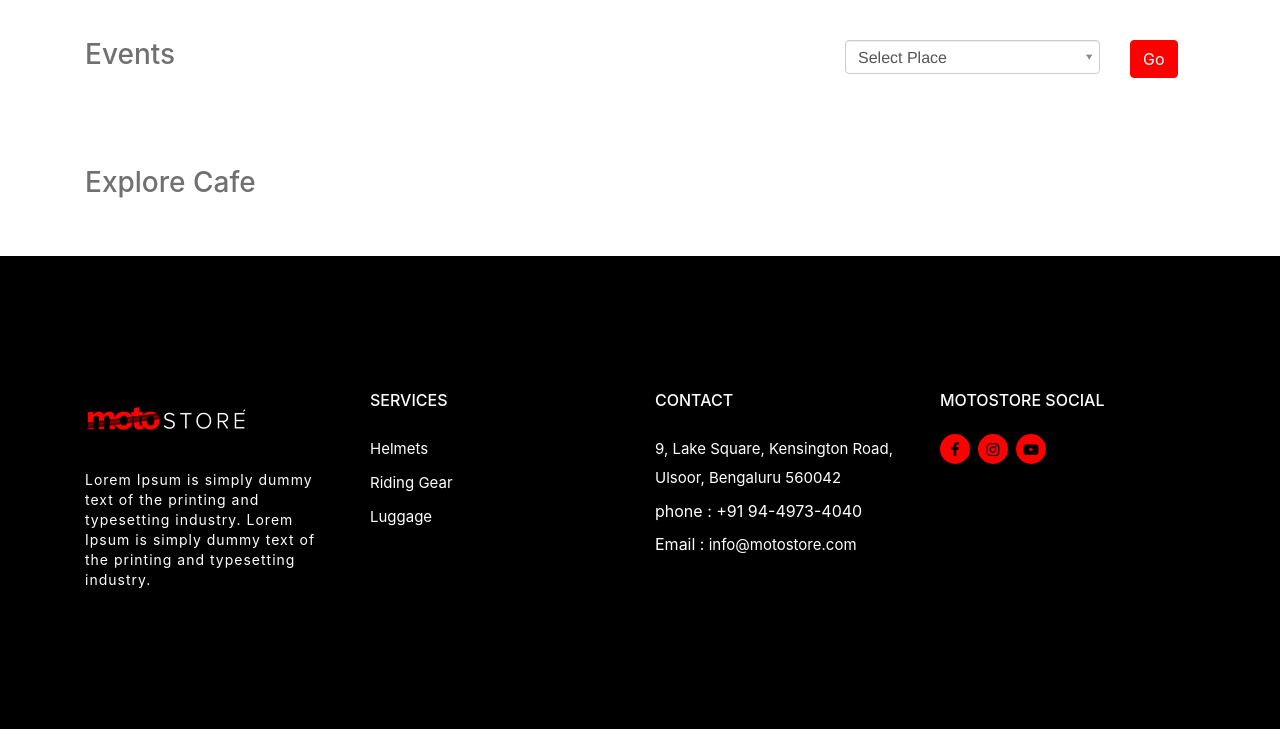
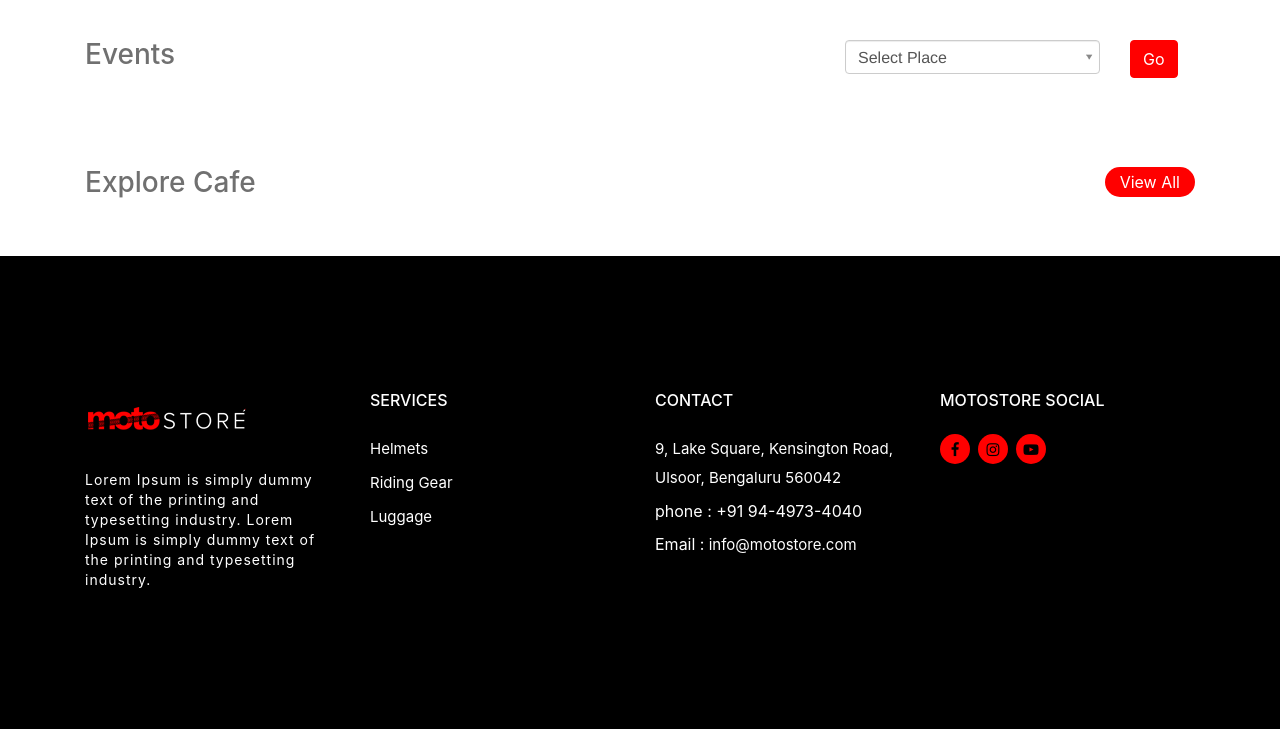
Before and after one commit to zikrabytesolutions/motostore, a CodeIgniter app: page /motostore/index.php/motocafe/index in a window 1280 px wide. Shown: the part 614-1343 px from the top of the page. Run offline with CodeIgniter, Linux system fonts and the light colour scheme; data that the repository does not hold is empty; some libraries are stand-ins or nearby versions.

Commit message:
view all

```diff
--- a/application/views/motocafe.php
+++ b/application/views/motocafe.php
@@ -9,6 +9,7 @@
 
        <link rel="stylesheet" href="<?= base_url('assets/css/select2-3.5.2/select2.css') ?>" />
         <link rel="stylesheet" href="<?= base_url('assets/css/select2-bootstrap/select2-bootstrap.css') ?>" />
+        <link rel="stylesheet" href="https://cdnjs.cloudflare.com/ajax/libs/ekko-lightbox/5.3.0/ekko-lightbox.css"/>
 
 </head>
 
@@ -53,10 +54,10 @@
 <section class="eventblog-sec" id="eventblog-sec">
   <div class="container">
     <div class="row">
-      <div class="col-8">
+      <div class="col-lg-8 col-sm-12">
         <h3 class="side-title">Events</h3>
       </div>
-       <div class="col-3">
+      <div class="col-lg-3 col-sm-6">
       <select class="form-control selectplace" name="place" id="place">
         <option value="">Select Place</option>
         <option value="">Place1</option>
@@ -64,7 +65,7 @@
         <option value="">Place3</option>
       </select>
     </div>
-   <div class="col-1">
+   <div class="col-lg-1 col-sm-6">
       <button class="btn btn-danger" type="button">Go</button>
     </div>
     </div>
@@ -128,8 +129,12 @@
 <section class="eventgal-sec" id="eventgal-sec">
   <div class="container">
     <div class="row">
-      <div class="col-12">
+      <div class="col-lg-10">
         <h3 class="side-title">Explore Cafe</h3>
+      </div>
+      <div class="col-lg-2 text-right eventbtn">
+        <a href="<?= base_url();?>motocafe/viewall">View All </a>
+
       </div>
     </div>
     <div class="row">
@@ -139,8 +144,10 @@
             <div class="owl-stage">
             <?php if($gallery): foreach($gallery as $gl):?>
               <div class="owl-item">
+                <a href="<?= base_url('admin/assets/eventimages/'.$gl->images)?>" data-toggle="lightbox" data-gallery="example-gallery">
                 <img src="<?= base_url('admin/assets/eventimages/'.$gl->images)?>" class="img-fluid" alt="alt_text">
                 <h5><?= $gl->title?></h5>
+                </a>
               </div>
               <?php endforeach; endif;?>
             </div>
@@ -152,7 +159,6 @@
 </section>
 <!-- section eventgal end -->
 
-
     <!-- footer start -->
    <?php include 'footer.php'; ?>
     <!-- footer end -->
@@ -163,8 +169,13 @@
 
  <?php include 'js.php'; ?>
   <script type="text/javascript" src="<?= base_url('assets/css/select2-3.5.2/select2.min.js') ?>"></script>
+  <script type="text/javascript" src="https://cdnjs.cloudflare.com/ajax/libs/ekko-lightbox/5.3.0/ekko-lightbox.js"></script>
   <script type="text/javascript">
     $('.selectplace').select2();
+    $(document).on('click', '[data-toggle="lightbox"]', function(event) {
+                event.preventDefault();
+                $(this).ekkoLightbox();
+            });
   </script>
 </body>
 </html>
--- a/assets/css/style.css
+++ b/assets/css/style.css
@@ -2306,13 +2306,16 @@ ul#autoSuggestionsList {
 
 }
 .eventbtn a{
-    color: red;
+    color: #fff;
+    padding: 5px 15px;
+    background: red;
+    border-radius: 20px;
 }
 .eventbtn i{
     vertical-align: middle;
 }
 .eventbtn a:hover{
-    color: red;
+    color: #fff;
 }
 .rst-filter-link{
     font-size: 15px;
```
